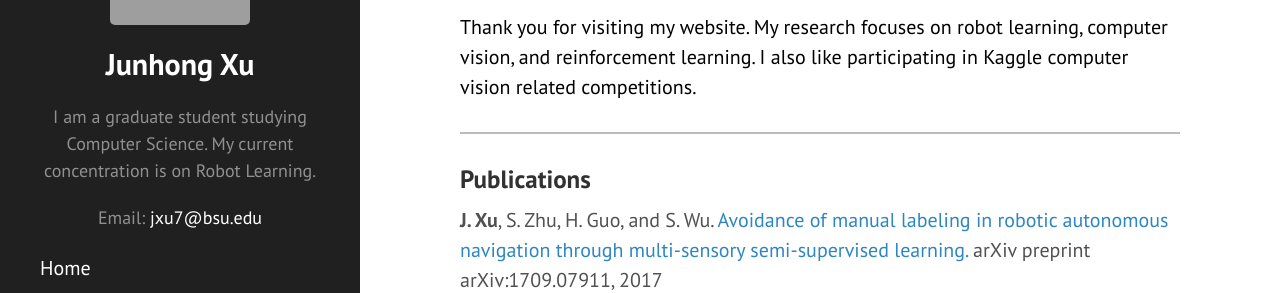
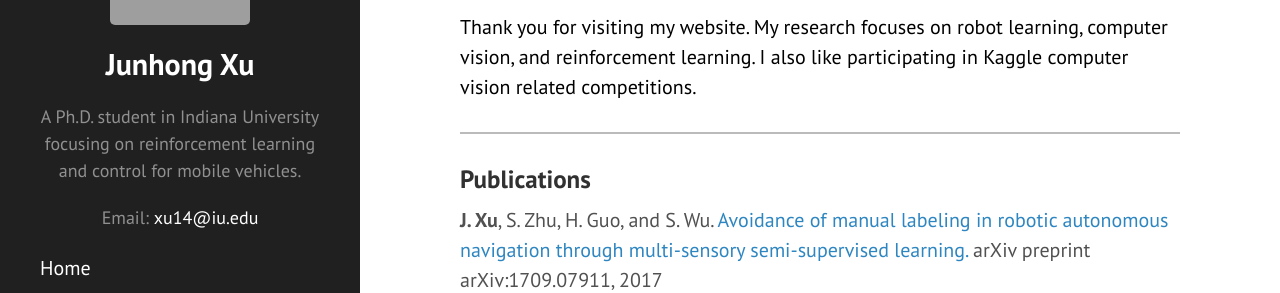
Before and after one commit to JunhongXu/JunhongXu.github.io, a Jekyll site: the page built from index.html, in a window 1280 px wide. Shown: the part 155-448 px from the top of the page. Built offline with Jekyll 4.4.1, drawn with Linux system fonts in a browser that asks for light colours; the list of posts is cut into pages by our own code; grey boxes are pictures that could not be loaded.

Commit message:
update to new school

```diff
--- a/_config.yml
+++ b/_config.yml
@@ -7,10 +7,10 @@ permalink:        /:title/
 # Setup
 title:            Junhong Xu
 tagline:          'Junhong Xu'
-description:      'I am a graduate student studying Computer Science. My current concentration is on Robot Learning.'
+description:      'A Ph.D. student in Indiana University focusing on reinforcement learning and control for mobile vehicles.'
 avatar: https://avatars.githubusercontent.com/junhongxu
 baseurl:          "/JunhongXu.github.io"
-email:      jxu7@bsu.edu
+email:      xu14@iu.edu
 
 author:
   name:           'Junhong Xu'
```
Also changed, not shown: research.html (+6 -8 lines).
